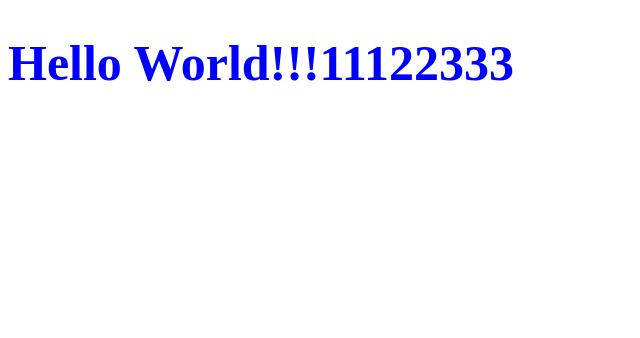
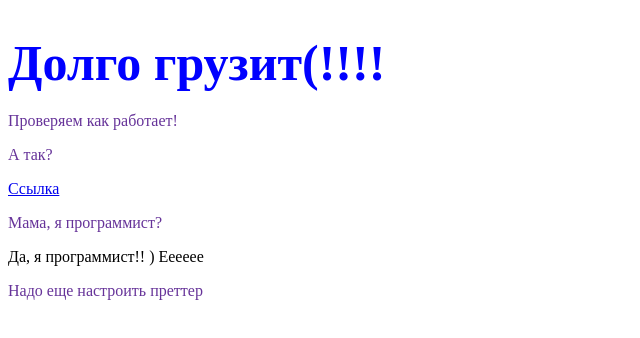
Before and after one commit to Rodzy28/first-project, a plain HTML site: page index.html in a window 1280 px wide. Shown: the whole page, without its empty margins (0-640 px from the left). Drawn offline with Linux system fonts and the light colour scheme.

Commit message:
Тренируюсь ГИТ

```diff
--- a/index.html
+++ b/index.html
@@ -1,12 +1,19 @@
 <!DOCTYPE html>
 <html lang="en">
-  <head>
-    <meta charset="UTF-8" />
-    <meta name="viewport" content="width=device-width, initial-scale=1.0" />
-    <link rel="stylesheet" href="style.css" />
-    <title>Document</title>
-  </head>
-  <body>
-    <h1>Hello World!!!11122333</h1>
-  </body>
+<head>
+  <meta charset="UTF-8"/>
+  <meta name="viewport" content="width=device-width, initial-scale=1.0"/>
+  <link rel="stylesheet" href="style.css"/>
+  <title>Document</title>
+</head>
+<body>
+<h1>Долго грузит(!!!!</h1>
+<p>Проверяем как работает!</p>
+<p>А так?</p>
+<a href="https://yandex.ru" target="_blank">Ссылка</a>
+<p>Мама, я программист?</p>
+Да, я программист!! )
+Ееееее
+<p>Надо еще настроить преттер</p>
+</body>
 </html>
--- a/style.css
+++ b/style.css
@@ -4,3 +4,7 @@ h1 {
   font-size: 50px;
   cursor: auto;
 }
+
+p{
+  color: rebeccapurple;
+}
```
